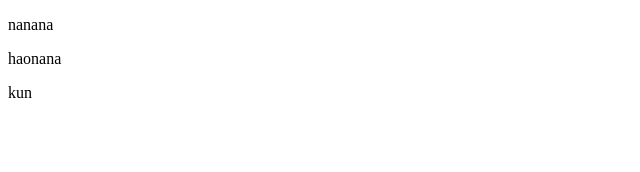
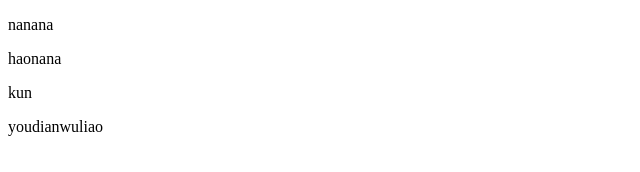
Before and after one commit to cangshumiao/test, a plain HTML site: page index.html in a window 1280 px wide. Shown: the full height of the page, 0-640 px from the left. Drawn offline with Linux system fonts and the light colour scheme.

Commit message:
haowanle

```diff
--- a/index.html
+++ b/index.html
@@ -9,5 +9,6 @@
   <p>nanana</p>
   <p>haonana</p>
   <p>kun</p>
+  <p>youdianwuliao</p>
 </body>
 </html>
```
